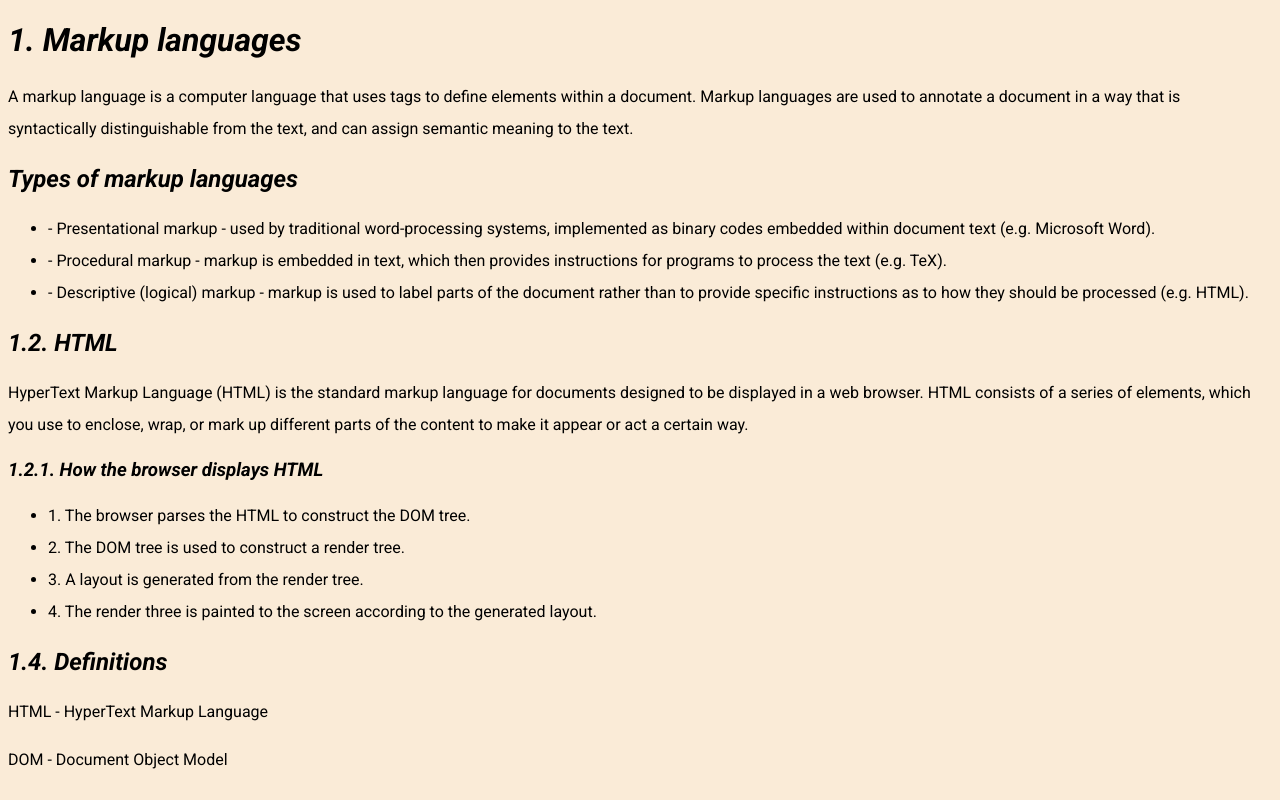
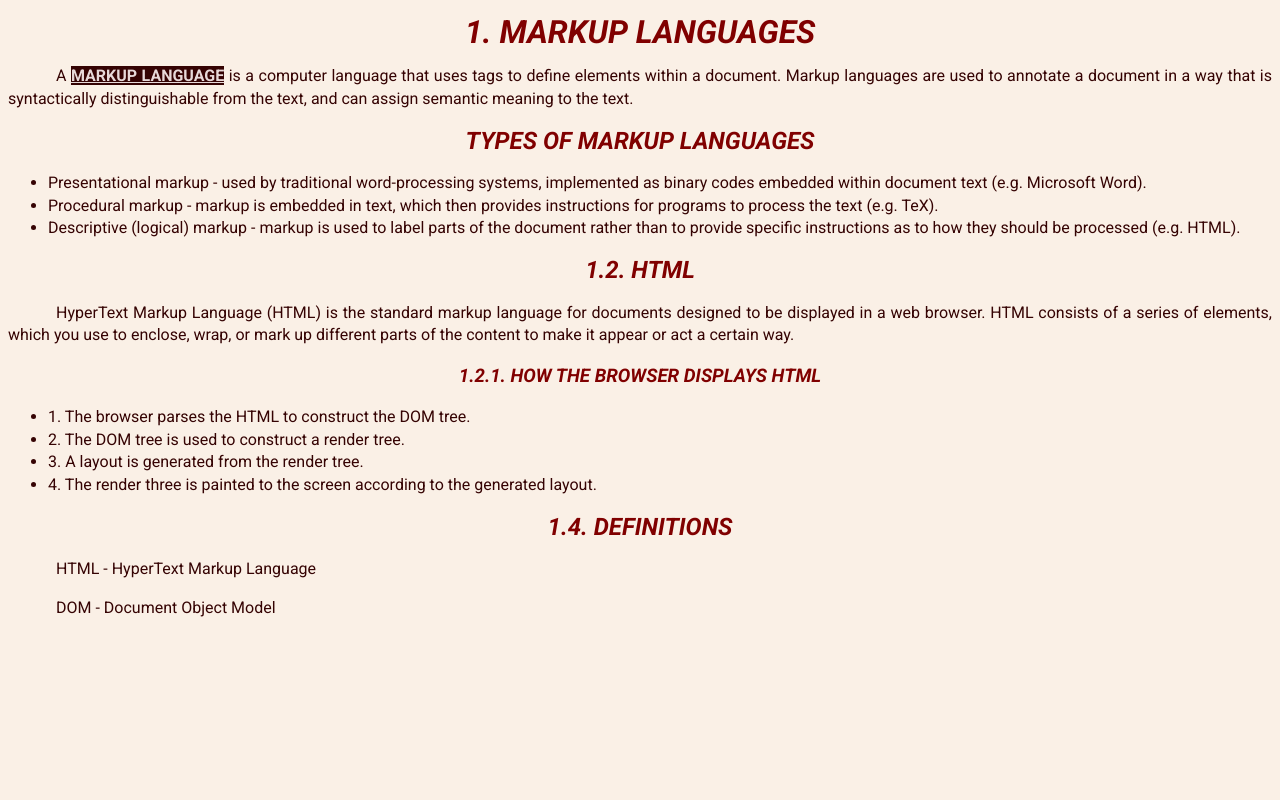
Before and after one commit to darijavuk/darijavuk.css.knjiga, a plain HTML site: page index.html in a window 1280 px wide. Drawn offline with Linux system fonts and the light colour scheme; a web font is replaced by a local one.

Commit message:
Add files via upload

```diff
--- a/index.html
+++ b/index.html
@@ -8,13 +8,13 @@
     <body>
         <h1>1. Markup languages</h1>
         <p>
-            A markup language is a computer language that uses tags to define elements within a document. Markup languages are used to annotate a document in a way that is syntactically distinguishable from the text, and can assign semantic meaning to the text.
+            A <strong>markup language</strong> is a computer language that uses tags to define elements within a document. Markup languages are used to annotate a document in a way that is syntactically distinguishable from the text, and can assign semantic meaning to the text.
         </p>
         <h2>Types of markup languages</h2>
         <ul>
-            <li>- Presentational markup - used by traditional word-processing systems, implemented as binary codes embedded within document text (e.g. Microsoft Word).</li>
-            <li>- Procedural markup - markup is embedded in text, which then provides instructions for programs to process the text (e.g. TeX).</li>
-            <li>- Descriptive (logical) markup - markup is used to label parts of the document rather than to provide specific instructions as to how they should be processed (e.g. HTML).</li>
+            <li>Presentational markup - used by traditional word-processing systems, implemented as binary codes embedded within document text (e.g. Microsoft Word).</li>
+            <li>Procedural markup - markup is embedded in text, which then provides instructions for programs to process the text (e.g. TeX).</li>
+            <li>Descriptive (logical) markup - markup is used to label parts of the document rather than to provide specific instructions as to how they should be processed (e.g. HTML).</li>
         </ul>
         <h2><i>1.2. HTML</i></h2>
         <p>
--- a/style.css
+++ b/style.css
@@ -1,24 +1,37 @@
 @import url('https://fonts.googleapis.com/css2?family=Inter:ital,opsz,wght@0,14..32,100..900;1,14..32,100..900&family=Roboto:ital,wght@0,100..900;1,100..900&family=Schoolbell&display=swap');
 
 body {
-    background-color: antiquewhite;
+    background-color: #FAF0E6;
+    color: rgb(53, 3, 3);
     font-family: "Roboto", sans-serif;
     font-style: normal;
+    font-size: 16px;
+    line-height: 140%;
 }
 
-h1, h2, h3, h4 {
+h1, h2, h3, h4, .headings {
     font-style: 900;
     font-style: italic;
+    text-align: center;
+    color:#800000;
+    text-transform: uppercase;
 }
 
 p {
     font-size: normal;
     font-style: 100;
-    line-height: 200%;
+    text-align:justify;
+    text-indent: 3em;
+}
+
+strong {
+    background-color:rgb(53, 3, 3);
+    color: #e8d9d9;
+    text-decoration: underline;
+    text-transform: uppercase;
 }
 
 ul {
     font-size: normal;
     font-style: 100;
-    line-height: 200%;
 }
```
